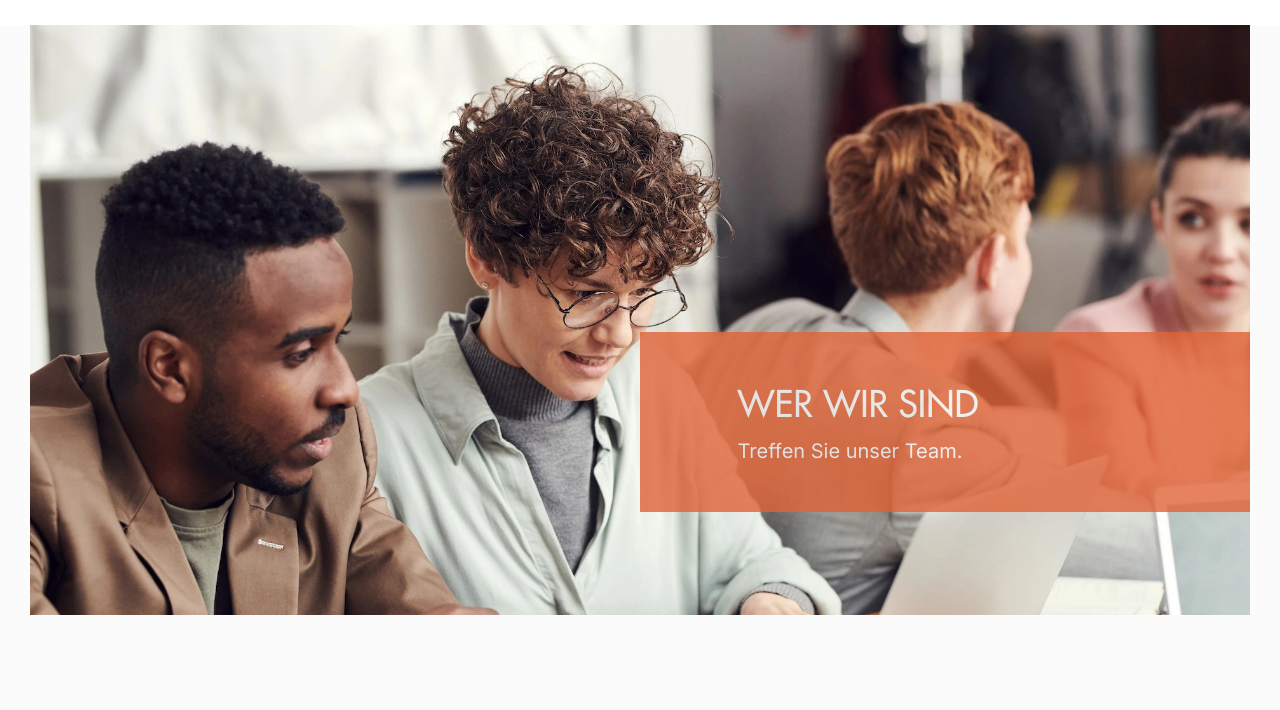
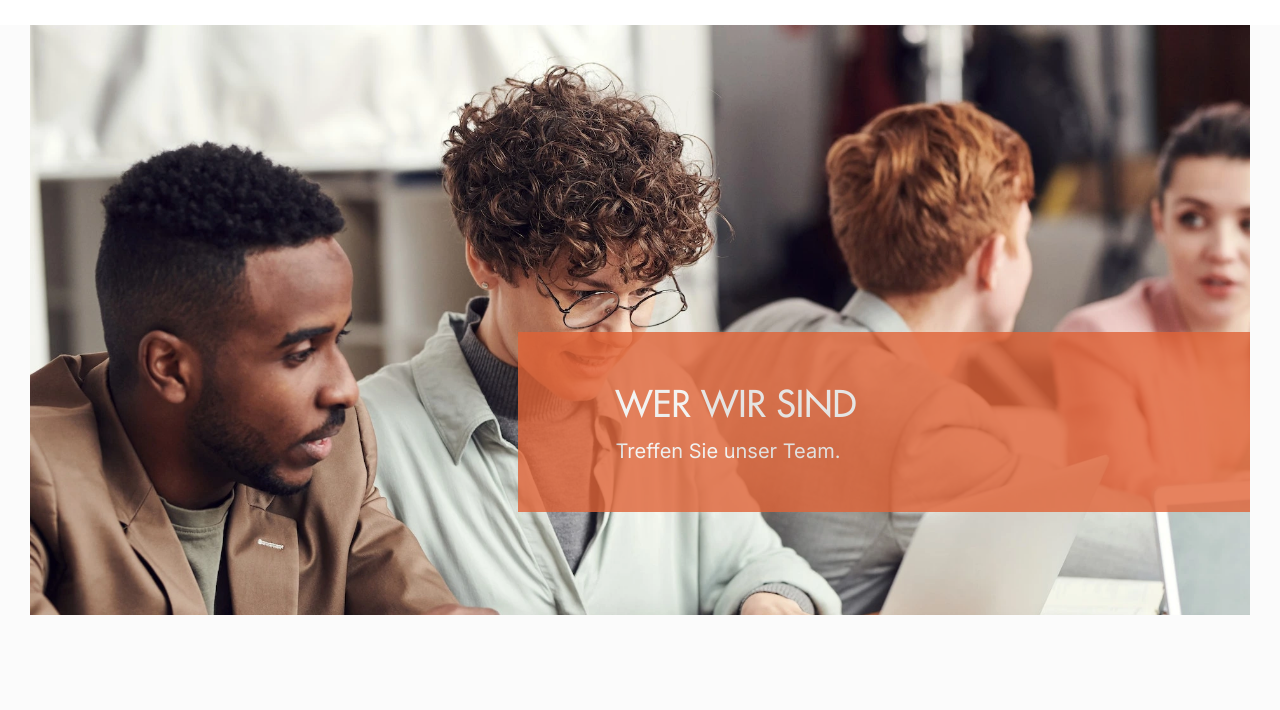
Before and after one commit to InnaBell/SAE_lessons, a plain HTML site: page id_studio_projekt/about.html in a window 1280 px wide. Shown: the part 90-800 px from the top of the page. Drawn offline with Linux system fonts and the light colour scheme.

Commit message:
Add files via upload

```diff
--- a/id_studio_projekt/css/style.css
+++ b/id_studio_projekt/css/style.css
@@ -671,7 +671,7 @@ h3 {
 	background: var(--accent-color);
 	opacity: 0.8;
 	max-width: 80%;
-	min-width: 50%;
+	min-width: 60%;
 }
 
 h2 {
```
